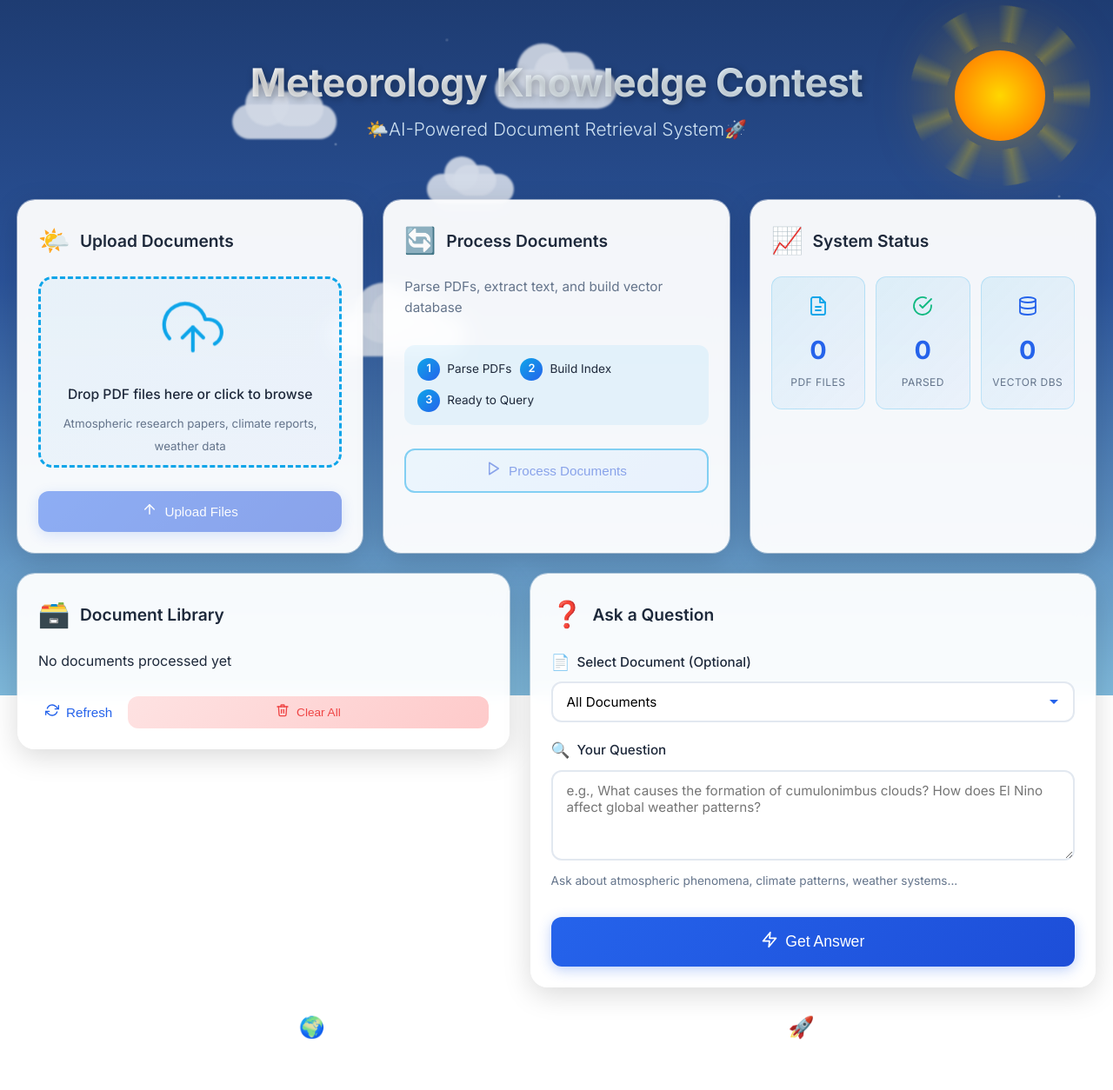
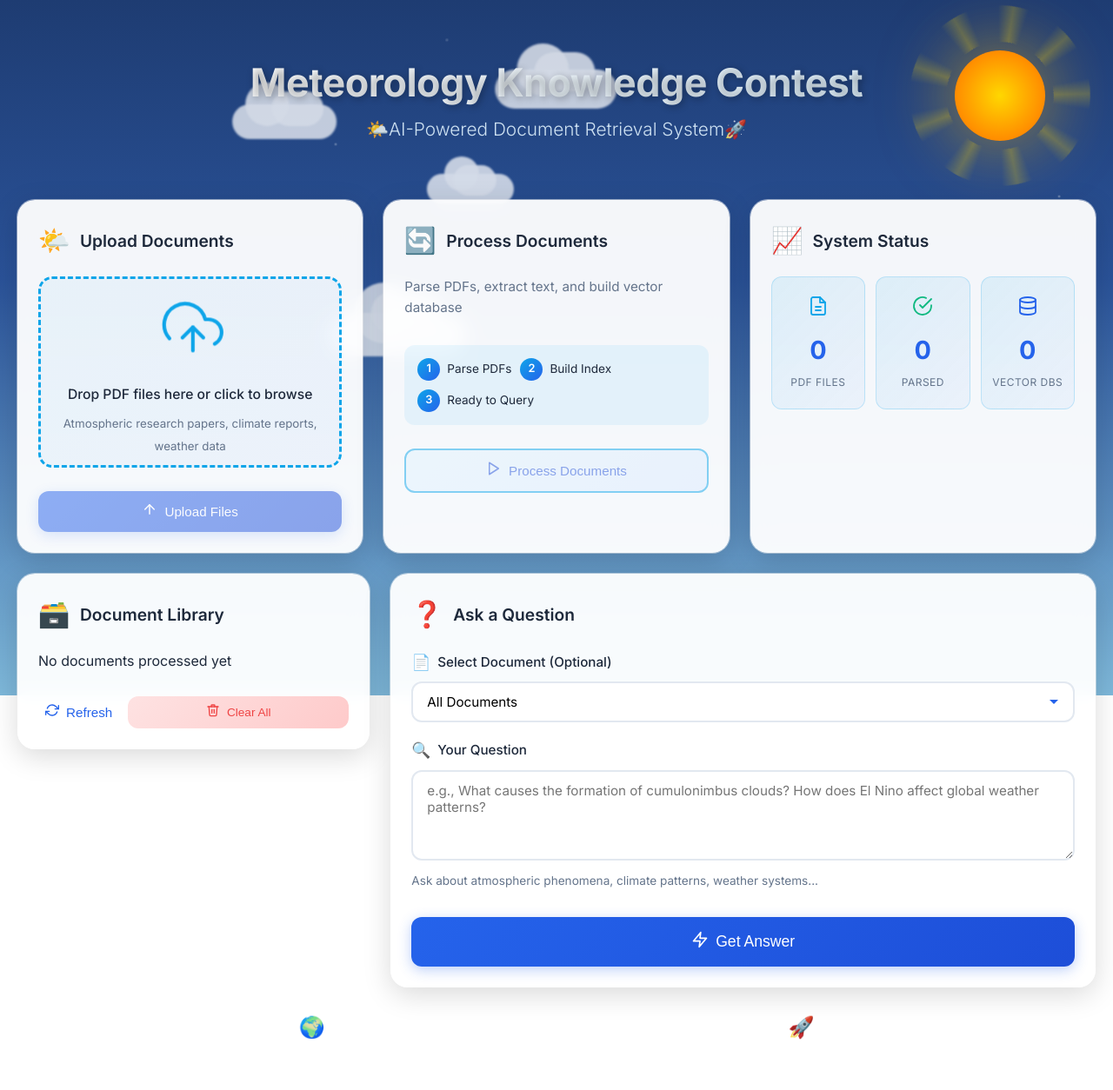
Before and after one commit to chenj695/adaptive-rag-system, a Flask app: page / in a window 1280 px wide. Shown: the whole page at 87% size. Run offline with Flask 3, Linux system fonts and the light colour scheme; data that the repository does not hold is empty; some libraries are stand-ins or nearby versions.

Commit message:
update webui

```diff
--- a/web/static/style.css
+++ b/web/static/style.css
@@ -419,7 +419,7 @@ header {
 }
 
 .dashboard-row-main {
-    grid-template-columns: minmax(280px, 1fr) minmax(0, 1.15fr);
+    grid-template-columns: minmax(280px, 1fr) minmax(0, 2fr);
     margin-top: 24px;
     align-items: start;
 }
```
